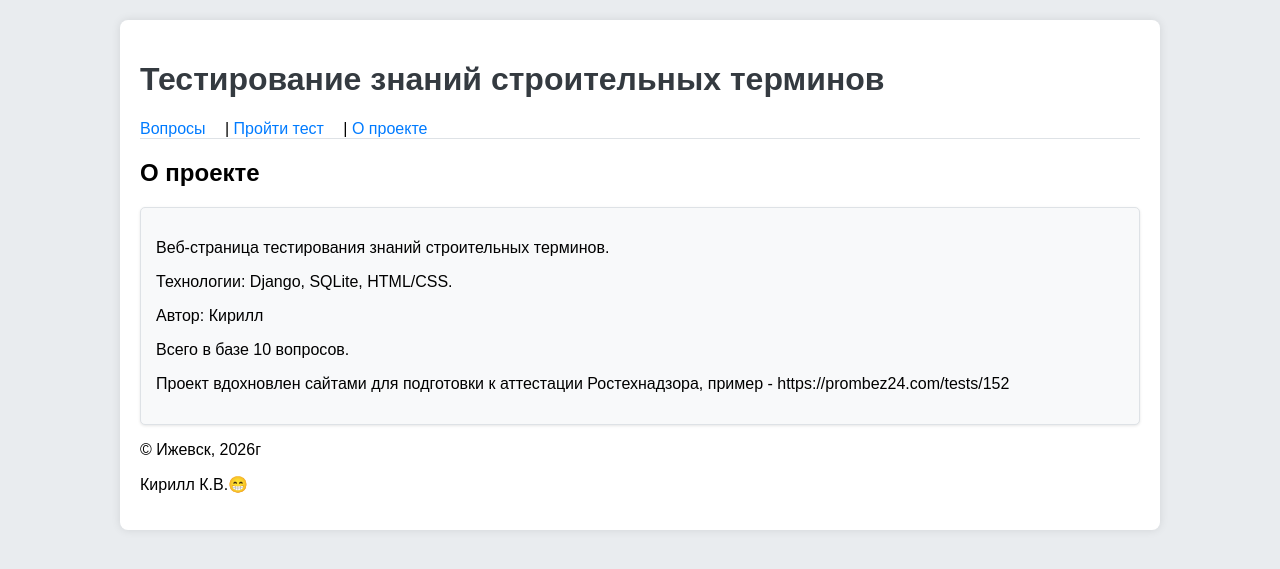
After one commit to metalcybercraft/construction_quiz_project, a Django app: page /about/ in a window 1280 px wide. The commit adds this page. Shown: the top 569 px of the page. Run offline with Django 5.2, Linux system fonts and the light colour scheme; data comes from the database, SQL or seed files in the repository; both versions use the stored data as it was after the commit.

Commit message:
Корректировка в HTMl страницах

```diff
--- a/templates/base.html
+++ b/templates/base.html
@@ -20,7 +20,8 @@
             {% block content %}{% endblock %}
         </main>
         <footer>
-            <p>© 2025 Учебный проект</p>
+            <p>© Ижевск, 2026г</p>
+            <p>Кирилл К.В.😁</p>
         </footer>
     </div>
 </body>
--- /dev/null
+++ b/templates/quiz/about.html
@@ -0,0 +1,11 @@
+{% extends 'base.html' %}
+{% block content %}
+<h2>О проекте</h2>
+<div class="card">
+    <p>Веб-страница тестирования знаний строительных терминов.</p>
+    <p>Технологии: Django, SQLite, HTML/CSS.</p>
+    <p>Автор: Кирилл</p>
+    <p>Всего в базе {{ count }} вопросов.</p>
+    <p>Проект вдохновлен сайтами для подготовки к аттестации Ростехнадзора, пример - https://prombez24.com/tests/152</p>
+</div>
+{% endblock %}
--- a/templates/question_detail.html
+++ b/templates/quiz/question_detail.html
@@ -9,9 +9,9 @@
         <li>{{ question.option3 }}</li>
         <li>{{ question.option4 }}</li>
     </ol>
-    <p><strong>Правильный ответ:</strong> {{ question.correct_option }}</p>
+    <p><strong>Правильый ответ:</strong> {{ question.correct_option }}</p>
     <p><strong>Пояснение:</strong> {{ question.explanation }}</p>
 </div>
-<a href="{% url 'quiz:question_edit' question.id %}" class="btn btn-warning">Редактировать</a>
+<a href="{% url 'quiz:question_edit' question.id %}" class="btn btn-warning">Редактирвать</a>
 <a href="{% url 'quiz:question_list' %}" class="btn">Назад к списку</a>
 {% endblock %}
--- a/templates/quiz_result.html
+++ b/templates/quiz/quiz_result.html
@@ -1,6 +1,6 @@
 {% extends 'base.html' %}
 {% block content %}
-<h2>Результаты теста</h2>
+<h2>Результаты теста:</h2>
 <div class="progress-bar">
     <div class="progress" style="width: {{ score_percent }}%;">{{ score_percent }}%</div>
 </div>
```
Also changed, not shown: templates/about.html (deleted, +0 -11 lines), db.sqlite3, static/css/style.css (renamed from static/style.css), templates/quiz/question_form.html (renamed from templates/question_form.html), templates/quiz/question_list.html (renamed from templates/question_list.html), templates/quiz/quiz.html (renamed from templates/quiz.html).
